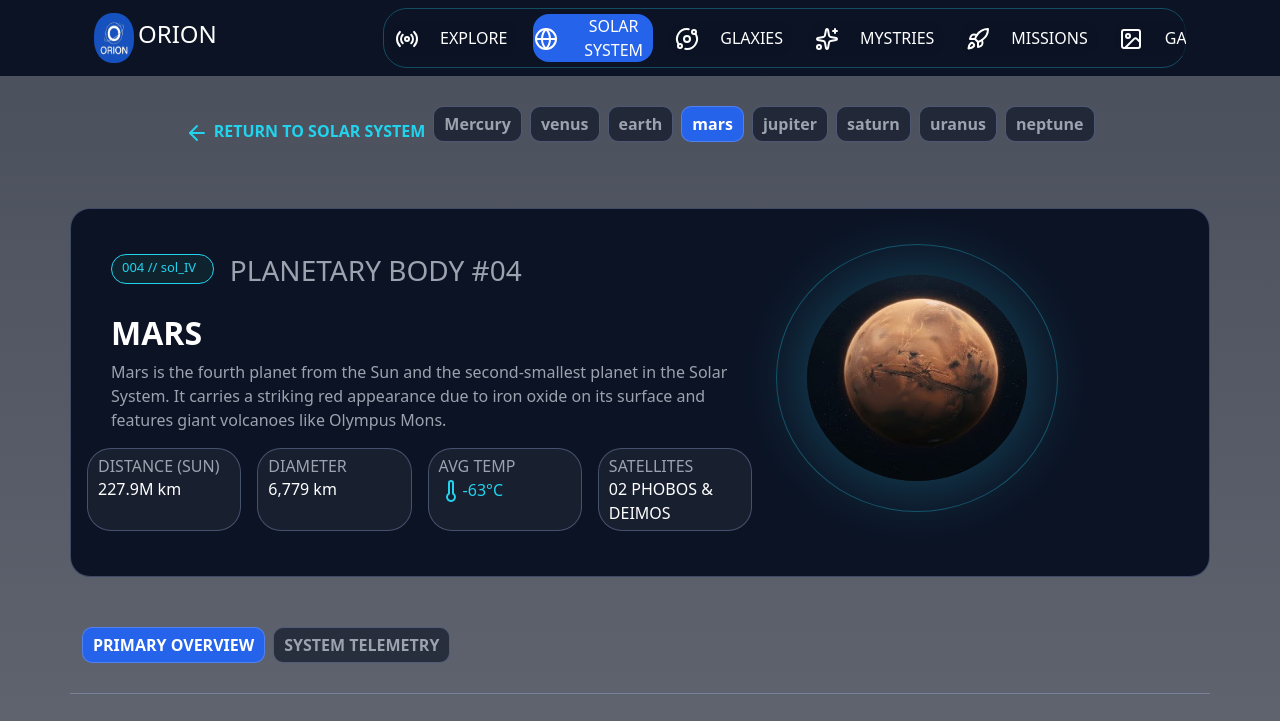
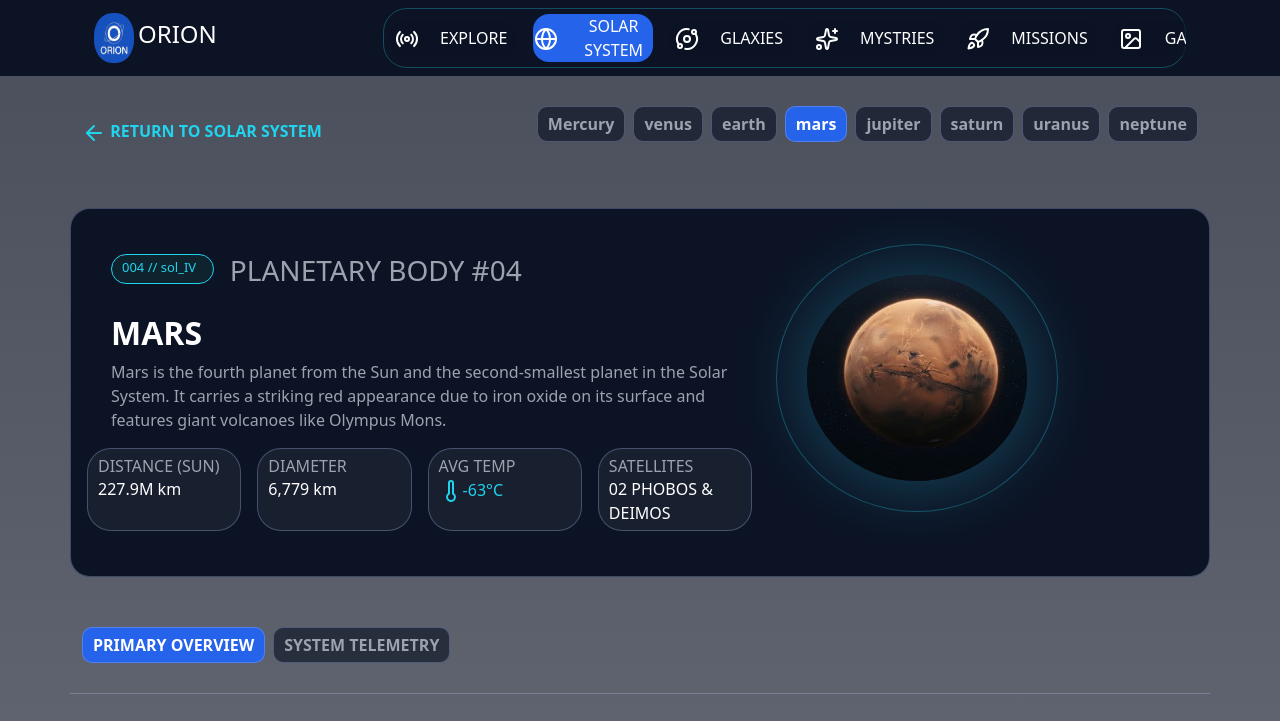
Before and after one commit to Shimomostafa/orion, a plain HTML site: page mars.html in a window 1280 px wide. Shown: the top 721 px of the page. Drawn offline with nearby package versions, Linux system fonts and the light colour scheme.

Commit message:
Add files via upload

```diff
--- a/mars.html
+++ b/mars.html
@@ -151,7 +151,7 @@
         <section class="hero-planet">
             <div class="container">
                 <div class="row">
-                    <div class="col-12 d-md-flex align-items-center justify-content-center gap-2">
+                    <div class="col-12 d-md-flex align-items-center justify-content-between gap-2">
                         <div>
                             <button onclick="window.location.href = 'solar-system.html';">
                                 <i><svg xmlns="http://www.w3.org/2000/svg" width="24" height="24" viewBox="0 0 24 24"
```
